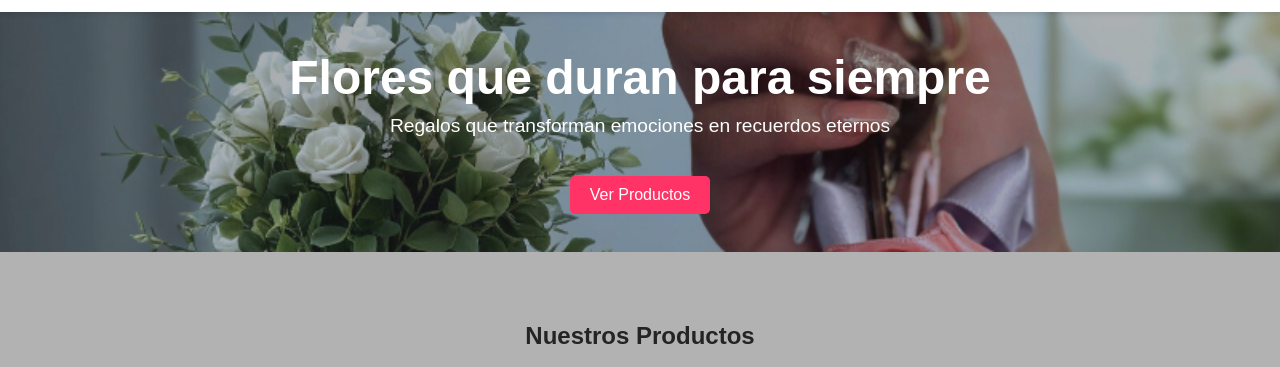
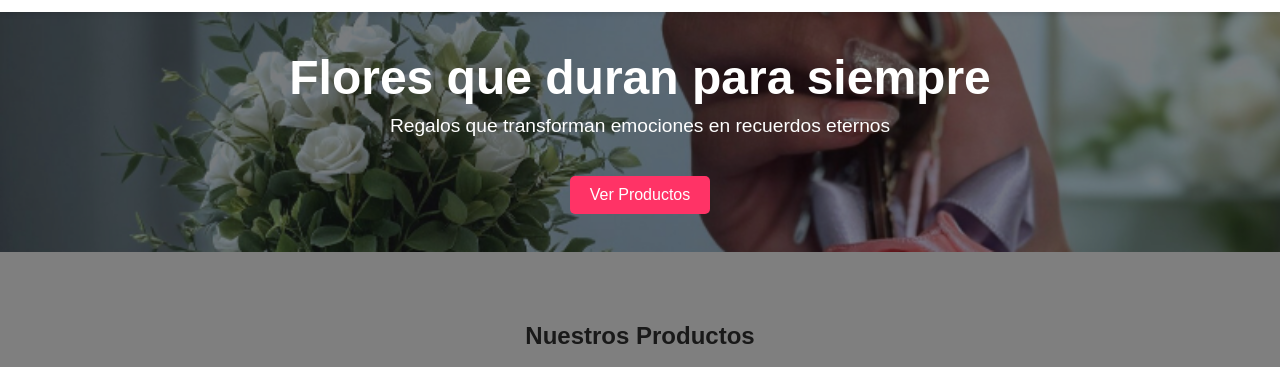
Before and after one commit to corazonesterno05-ops/Flor-Eterna, a plain HTML site: page index.html in a window 1280 px wide. Shown: the part 268-635 px from the top of the page. Drawn offline with Linux system fonts and the light colour scheme; a web font is replaced by a local one.

Commit message:
Update style.css

```diff
--- a/style.css
+++ b/style.css
@@ -48,15 +48,14 @@ nav a:hover {
     background-attachment: fixed;
  }
 
-.hero::before {
-    /*crea una capa oscura para que el texto resalte */
+.hero::before { /*crea una capa oscura para que el texto resalte */
     content: "";
     position: absolute;
     top: 0;
     left: 0;
     right: 0;
     bottom: 0;
-    background: rgba(0,0,0,0.30);/* ajusta opacidad */
+    background: rgba(0,0,0,0.50);/* ajusta opacidad */
     pointer-events: none;
 }
 
```
